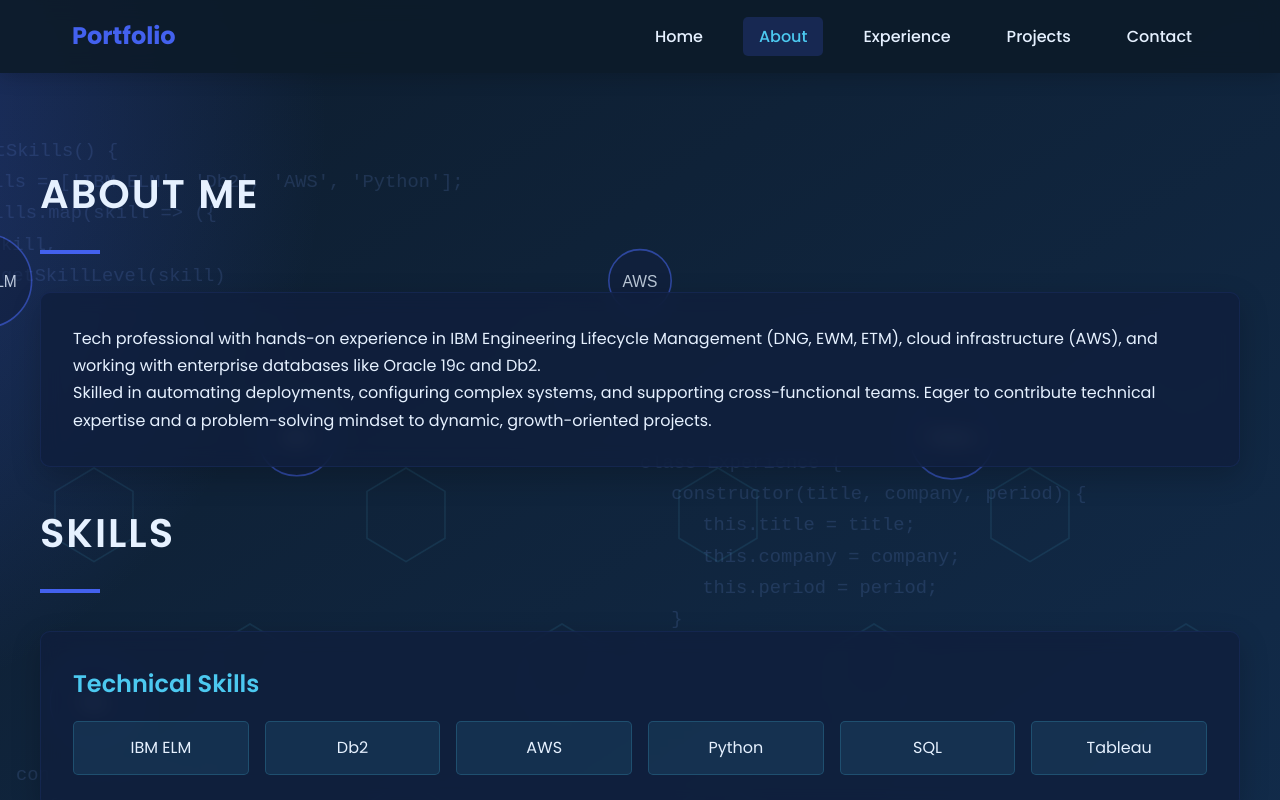
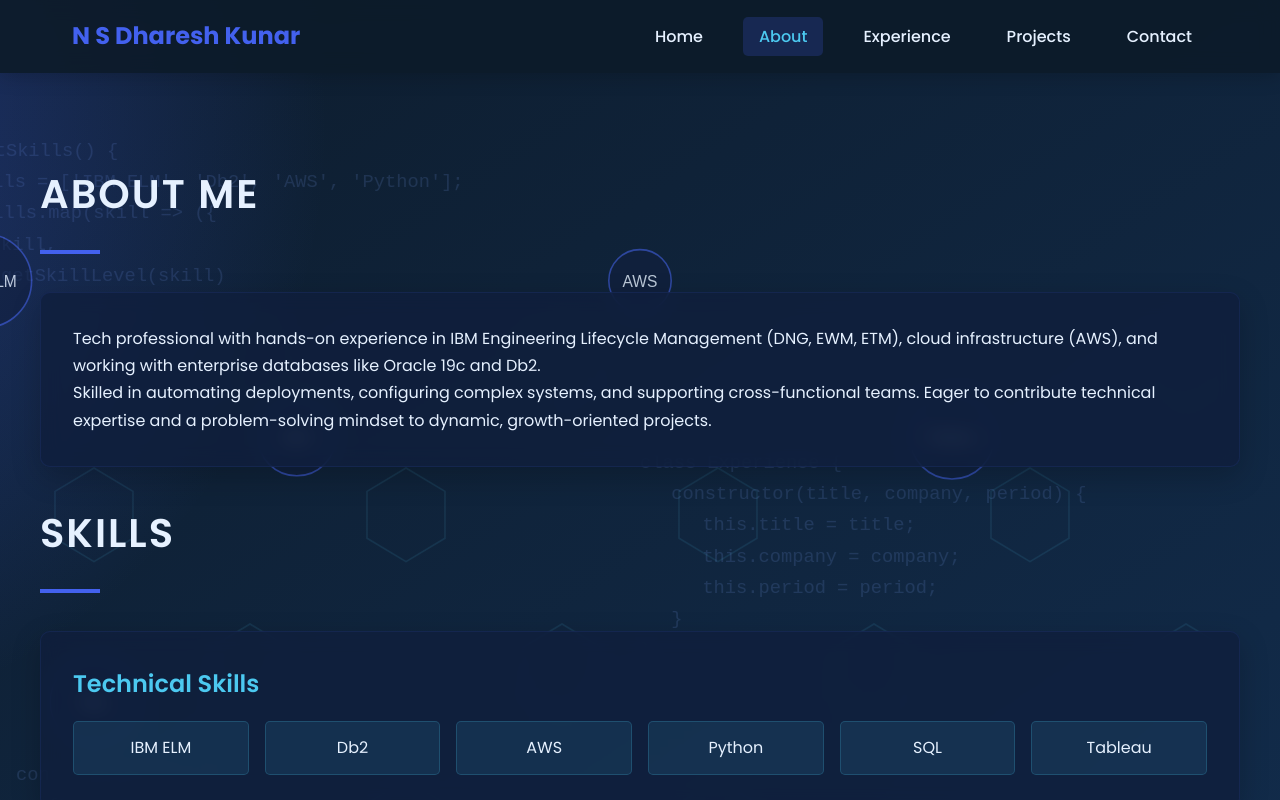
Before and after one commit to Dhareshkumar/Dhareshkumar.github.io, a plain HTML site: page pages/about.html in a window 1280 px wide. Shown: the top 800 px of the page. Drawn offline with Linux system fonts and the light colour scheme.

Commit message:
Update about.html

```diff
--- a/pages/about.html
+++ b/pages/about.html
@@ -12,7 +12,7 @@
     <!-- Header -->
     <header>
       <nav class="navbar">
-        <div class="logo">Portfolio</div>
+        <div class="logo">N S Dharesh Kunar</div>
         <div class="hamburger">
           <span></span>
           <span></span>
```
